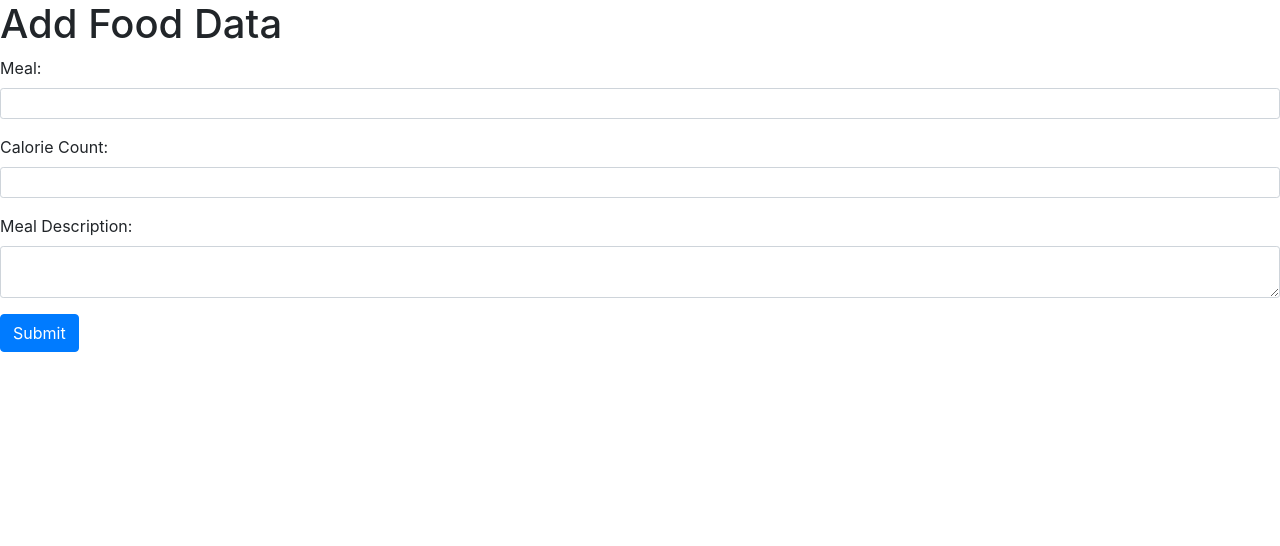
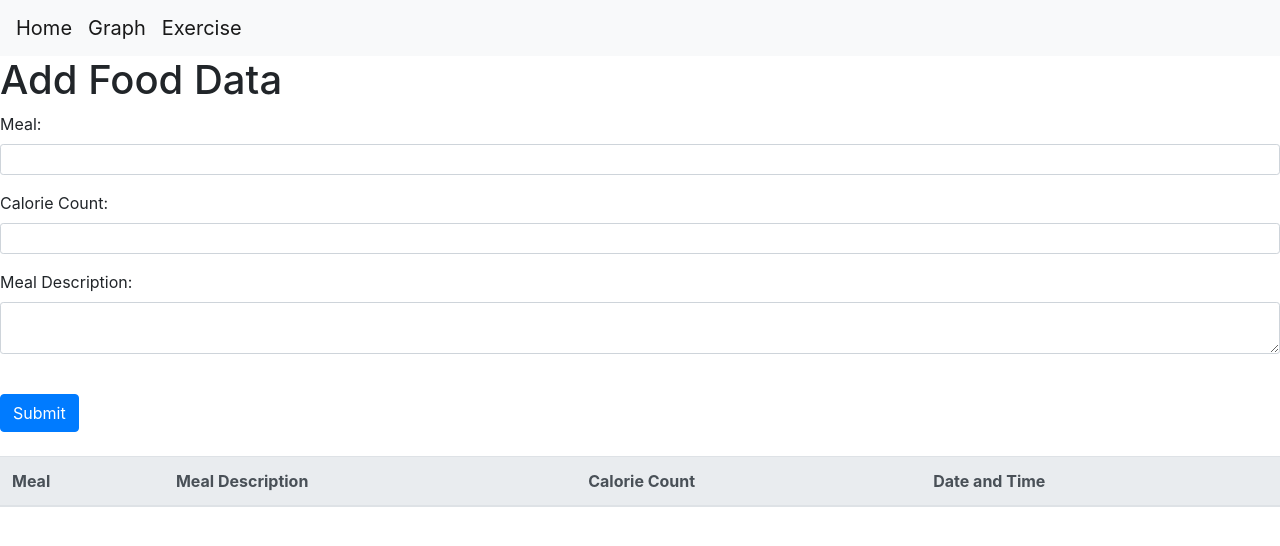
Before and after one commit to mcole1976/MongoDBWEBAPICRUD, a website: page entry.html in a window 1280 px wide. Drawn offline with nearby package versions, Linux system fonts and the light colour scheme.

Commit message:
Update entry.html
changes make to add navbar and gen refinement

```diff
--- a/entry.html
+++ b/entry.html
@@ -9,12 +9,19 @@
 
     <meta name="viewport" content="width=device-width, initial-scale=1.0">
     <script src="https://ajax.googleapis.com/ajax/libs/jquery/3.5.1/jquery.min.js"></script>
+    <script src="https://cdn.jsdelivr.net/npm/date-fns@2.21.1/dist/date-fns.min.js"></script>
+    <script src="https://cdnjs.cloudflare.com/ajax/libs/moment.js/2.29.1/moment.min.js"></script>
     <link rel="stylesheet" href="/bootstrap/dist/css/bootstrap.min.css" />
     <script src="entry.js" ></script>
     <title>Update Data Form</title>
 </head>
 
 <body>
+    <nav class="navbar navbar-expand-lg navbar-light bg-light">
+        <a class="navbar-brand" href="index.Html">Home</a>
+        <a class="navbar-brand" href="graph.Html">Graph</a>
+        <a class="navbar-brand" href="exercise.Html">Exercise</a>
+    </nav>
     <h1>Add Food Data</h1>
     <form id="updateForm">
         <div class="form-group">
@@ -32,12 +39,22 @@
             <label for="meal_Description">Meal Description:</label>
             <textarea class="form-control form-control-sm" id="meal_Description" name="meal_Description"  required></textarea>
          </div>
+        </br>
             <button class="btn btn-primary" type="submit">Submit</button>
 
     </form>
-    <script>
-
-    </script>
+    </br>
+    <table class="table table-striped table-light">
+        <thead class="thead-light">
+            <tr>
+                <th scope="col">Meal</th>
+                <th scope="col">Meal Description</th>
+                <th scope="col">Calorie Count</th>
+                <th scope="col">Date and Time</th>
+            </tr>
+        </thead>
+        <tbody id="data-table"> </tbody>
+    </table>
 </body>
 
 </html>
```
